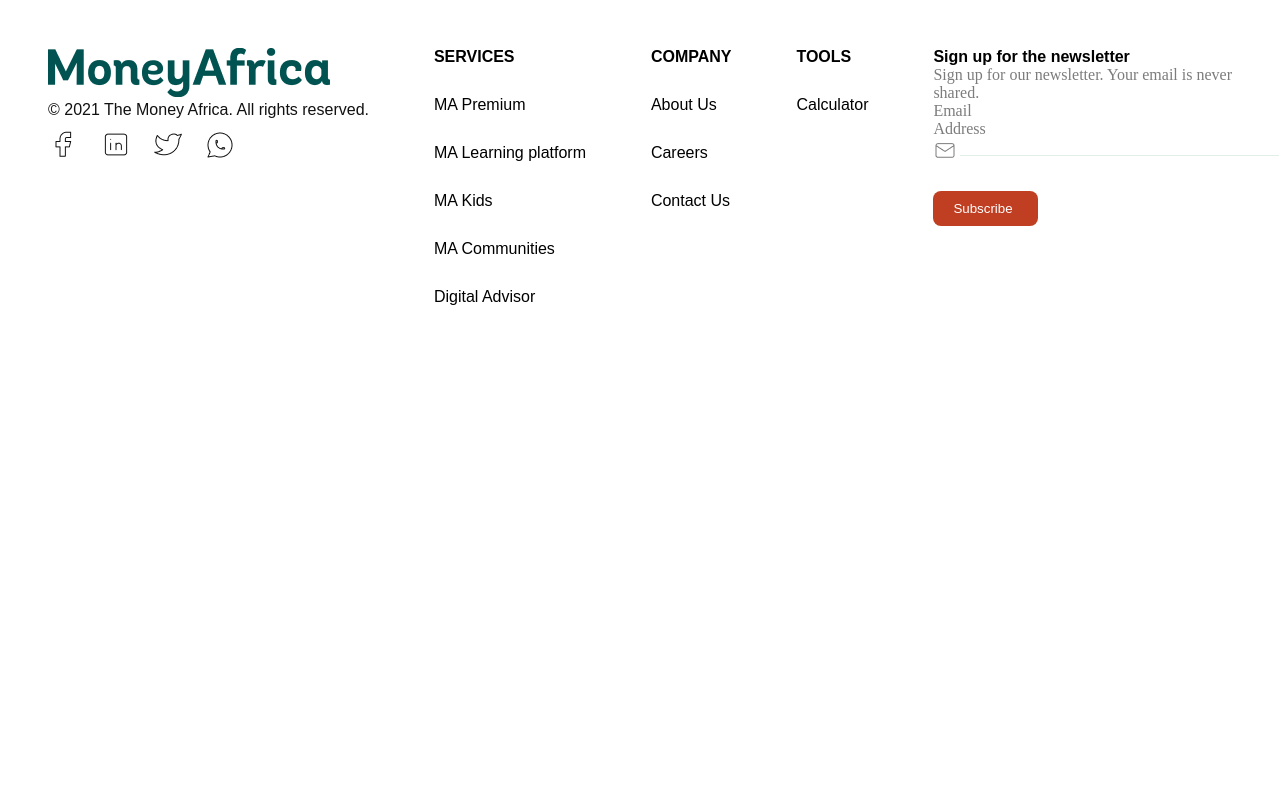
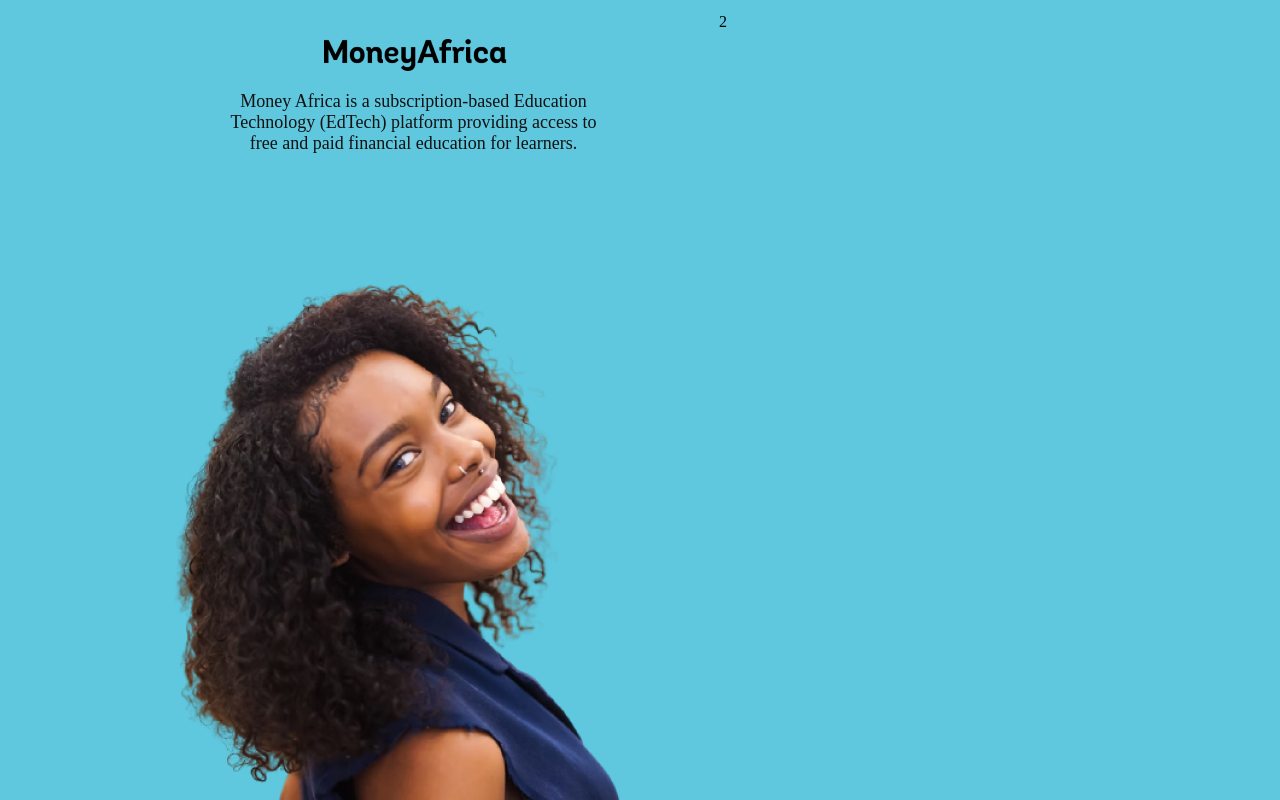
Before and after one commit to victory-nwawunze/clone-financial-website, a React (Create React App) app: page /moneyAfrica/MoneyAfricaAuthenticationPage in a window 1280 px wide. Shown: the top 800 px of the page. Built offline with nearby package versions, Linux system fonts and the light colour scheme.

Commit message:
Finished MoneyAfricaAuthnticationPage

```diff
--- a/src/components/MoneyAfricaAuthenticationPage/MoneyAfricaAuthenticationPage.js
+++ b/src/components/MoneyAfricaAuthenticationPage/MoneyAfricaAuthenticationPage.js
@@ -1,9 +1,35 @@
 /** @format */
 
 import React from "react";
-// import AuthGirlImage from "../../images/AuthGirlImage.png";
+import AuthGirlImage from "../../images/AuthImage.png";
+import MoneyAfricaBlackLogo from "../../images/MoneyAfricaBlackLogo.png";
 const MoneyAfricaAuthenticationPage = () => {
-  return <React.Fragment></React.Fragment>;
+  return (
+    <React.Fragment>
+      <div className="MoneyAfricaAuthenticationPageBackgroundColor">
+        <div className="MarginAllAuthContent">
+          <div className="df">
+            <div>
+              <div className="MoneyAficaAuthText">
+                <div className="MoneyAfricaBlackLogoStyles">
+                  <img src={MoneyAfricaBlackLogo} />
+                </div>
+                <p className="MoneyAfricaAuthDescriptionText">
+                  Money Africa is a subscription-based Education
+                  <br /> Technology (EdTech) platform providing access to
+                  <br /> free and paid financial education for learners.{" "}
+                </p>
+              </div>
+              <div className="MoneyAfricaAuthImage">
+                <img src={AuthGirlImage} />
+              </div>
+            </div>
+            <div>2</div>
+          </div>
+        </div>
+      </div>
+    </React.Fragment>
+  );
 };
 
 export default MoneyAfricaAuthenticationPage;
--- a/src/index.css
+++ b/src/index.css
@@ -2249,3 +2249,26 @@ input:checked+.slider:before {
   border: none;
   color: white;
 }
+
+.MoneyAfricaAuthenticationPageBackgroundColor {
+  position: relative;
+  background-color: #5FC8DE;
+  padding-top: 13px;
+  padding-right: 11px;
+  padding-left: 108px;
+}
+
+.MoneyAfricaBlackLogoStyles {
+  margin-left: 216px;
+  margin-top: 26px;
+  margin-bottom: 16px;
+}
+
+.MoneyAfricaAuthDescriptionText {
+  text-align: center;
+  font-weight: 400;
+  font-size: 18px;
+  color: #111111;
+  font-style: none;
+  padding-bottom: 36px;
+}
```
Also changed, not shown: src/images/AuthImage.png (added), src/images/MoneyAfricaBlackLogo.png (added).
